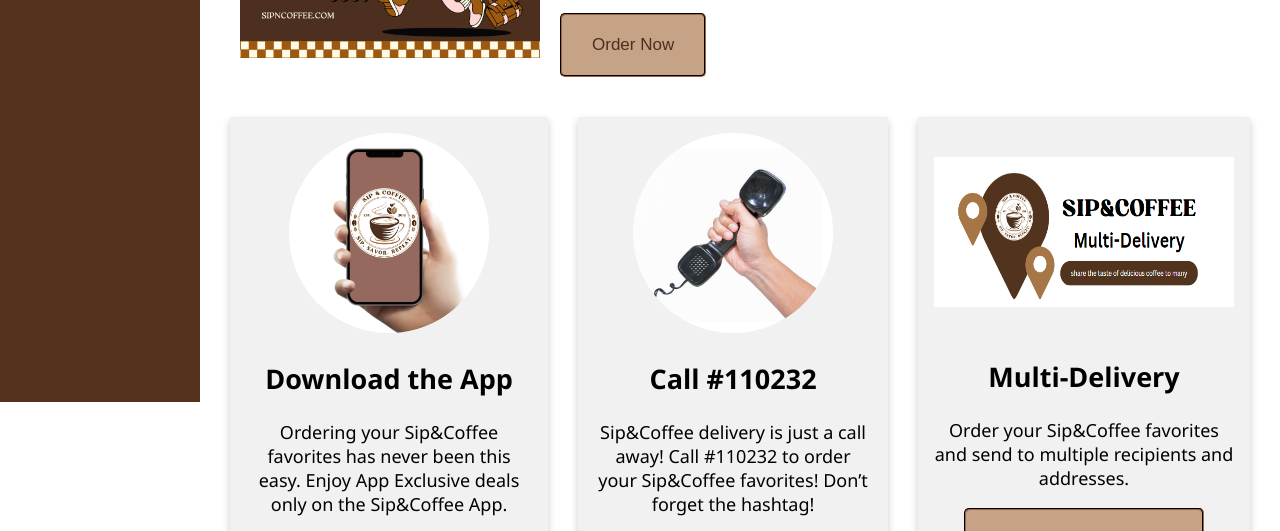
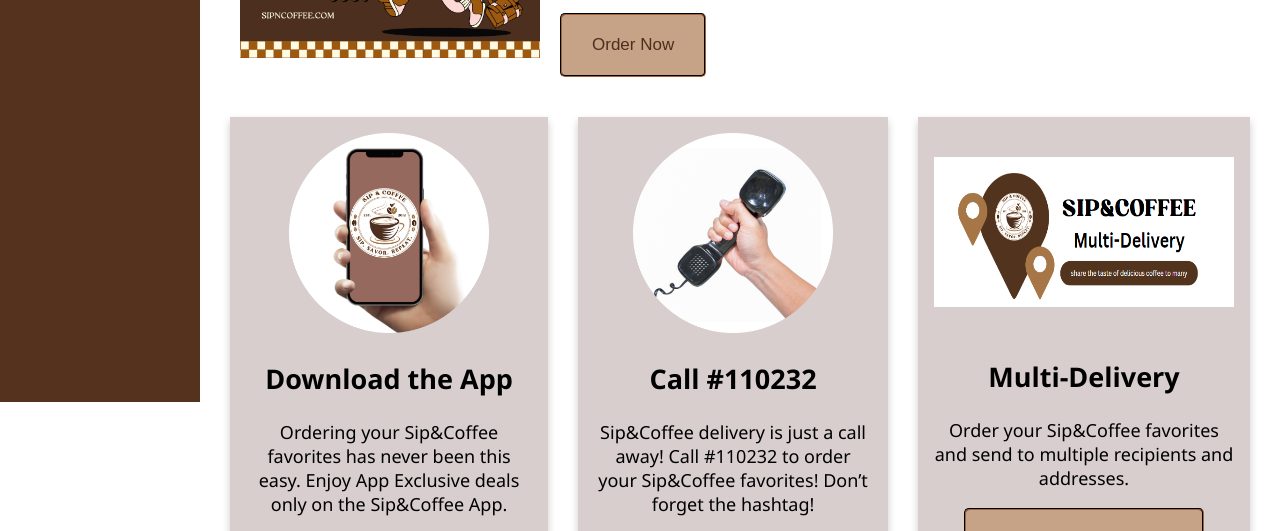
Before and after one commit to Hydrist/SipNCoffeeFinals, a plain HTML site: page delivery.html in a window 1280 px wide. Shown: the part 398-929 px from the top of the page. Drawn offline with Linux system fonts and the light colour scheme.

Commit message:
Update delivery.css

```diff
--- a/css/delivery.css
+++ b/css/delivery.css
@@ -32,12 +32,12 @@
     line-height: 1.5;
 }
 
-/* Style the counter cards */
 .card {
   box-shadow: 0 4px 8px 0 rgba(0, 0, 0, 0.2); /* this adds the "card" effect */
   padding: 16px;
+  height: 95%;
   text-align: center;
-  background-color: #f1f1f1;
+  background-color: #d8cece;
 }
 
 a::before {
```
